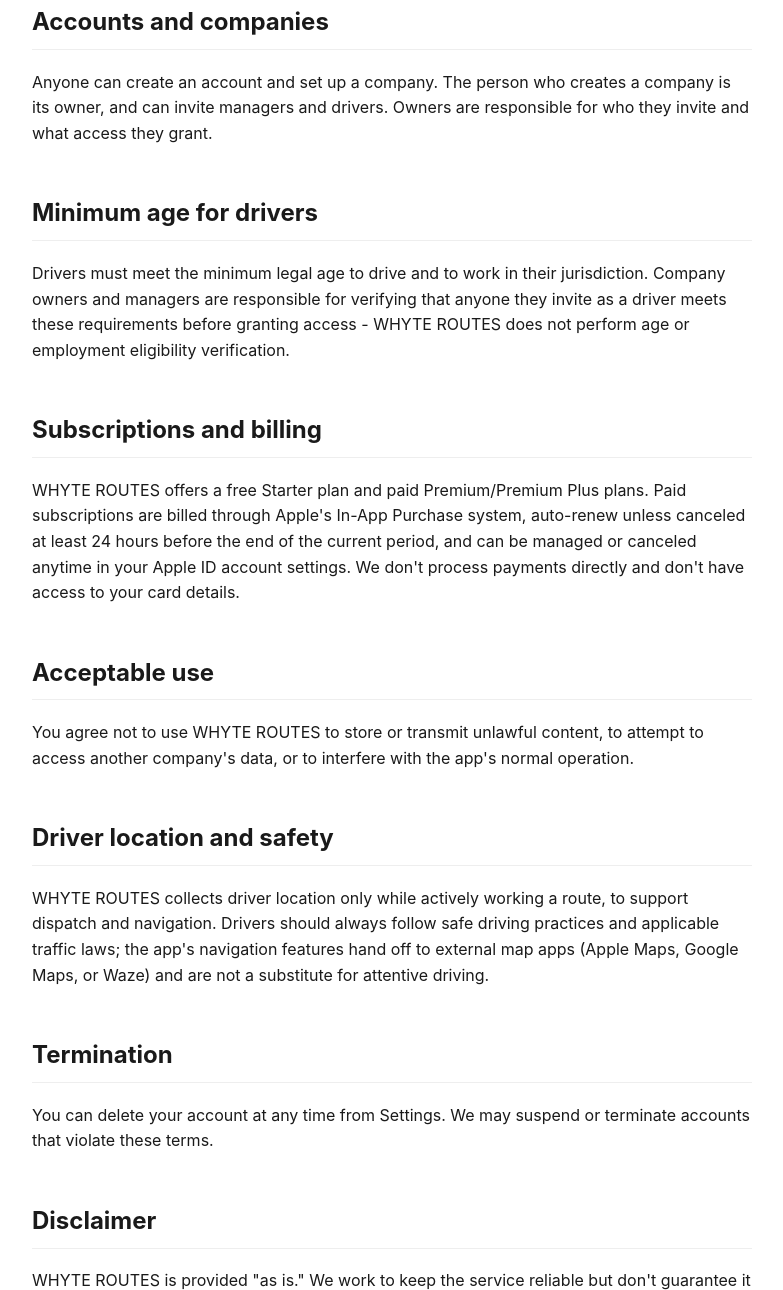
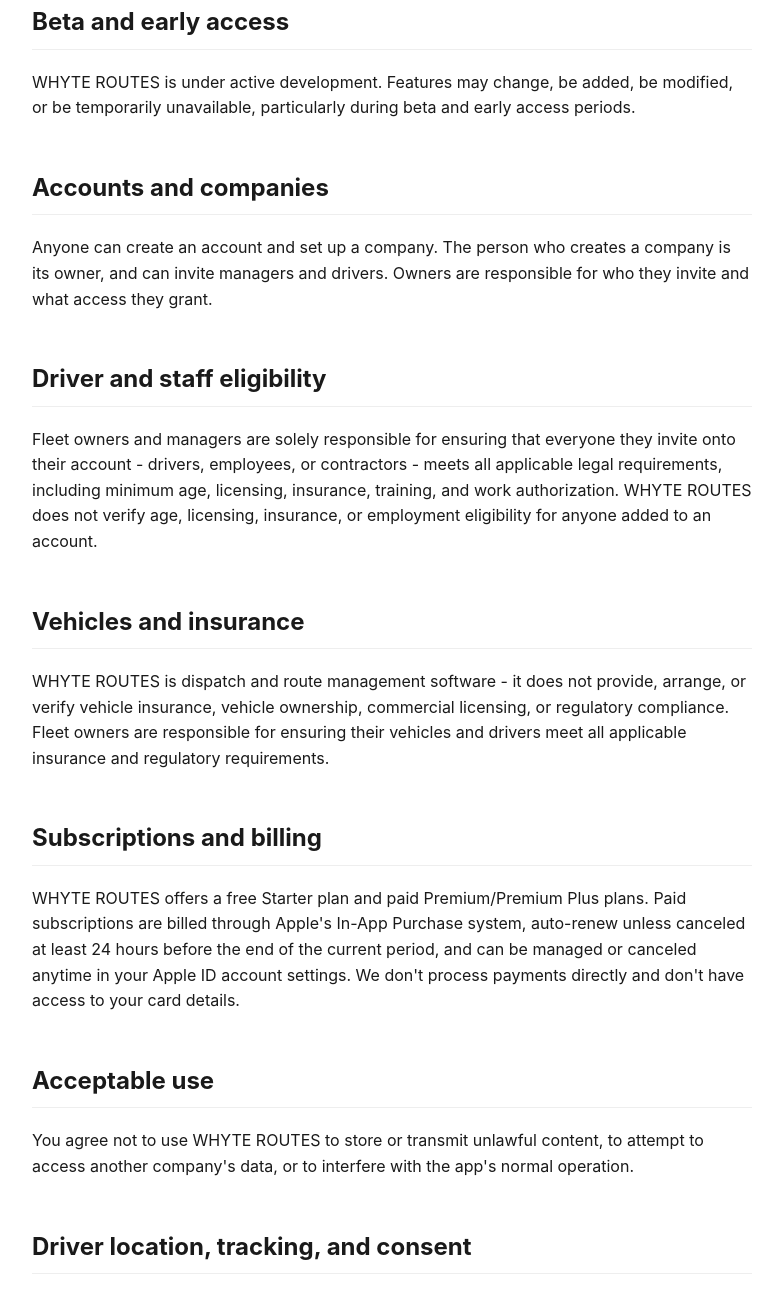
Before and after one commit to hsbizhub26-arch/whyte-routes, a plain HTML site: page hosting/terms.html in a window 1280 px wide. Shown: the part 486-1776 px from the top of the page, without its empty margins (248-1031 px from the left). Drawn offline with Linux system fonts and the light colour scheme.

Commit message:
Expand Terms of Service with fleet-operator protections
Five additions, all scoped to what the app actually does (no
overclaiming coverage WHYTE ROUTES doesn't provide):

- Driver and staff eligibility: broadens the earlier minimum-age
  clause into licensing, insurance, training, and work authorization
  generally - age was really a subset of this. Responsibility for
  verification stays on the fleet owner/manager doing the inviting,
  since the app has no way to check any of this itself.
- Vehicles and insurance: explicit disclaimer that WHYTE ROUTES
  doesn't provide, arrange, or verify insurance or commercial
  licensing - it's dispatch software, not a compliance service.
- Driver location, tracking, and consent: folds a consent
  requirement into the existing location/safety section - fleet
  admins are responsible for getting any legally required consent
  before turning on tracking or sharing location with customers.
- Customer tracking and estimates: ETAs and location data are
  estimates, not guarantees - relevant now for driver-facing ETAs
  and later once customer tracking ships.
- Beta and early access: says plainly that features can change or be
  temporarily unavailable during this phase, which is where the
  product actually is right now.

```diff
--- a/hosting/terms.html
+++ b/hosting/terms.html
@@ -22,11 +22,17 @@
 <h2>The service</h2>
 <p>WHYTE ROUTES lets a company create routes, dispatch drivers, track work in progress, and manage customer records. Company owners are responsible for the accuracy of the information they enter and for how their staff use the app.</p>
 
+<h2>Beta and early access</h2>
+<p>WHYTE ROUTES is under active development. Features may change, be added, be modified, or be temporarily unavailable, particularly during beta and early access periods.</p>
+
 <h2>Accounts and companies</h2>
 <p>Anyone can create an account and set up a company. The person who creates a company is its owner, and can invite managers and drivers. Owners are responsible for who they invite and what access they grant.</p>
 
-<h2>Minimum age for drivers</h2>
-<p>Drivers must meet the minimum legal age to drive and to work in their jurisdiction. Company owners and managers are responsible for verifying that anyone they invite as a driver meets these requirements before granting access - WHYTE ROUTES does not perform age or employment eligibility verification.</p>
+<h2>Driver and staff eligibility</h2>
+<p>Fleet owners and managers are solely responsible for ensuring that everyone they invite onto their account - drivers, employees, or contractors - meets all applicable legal requirements, including minimum age, licensing, insurance, training, and work authorization. WHYTE ROUTES does not verify age, licensing, insurance, or employment eligibility for anyone added to an account.</p>
+
+<h2>Vehicles and insurance</h2>
+<p>WHYTE ROUTES is dispatch and route management software - it does not provide, arrange, or verify vehicle insurance, vehicle ownership, commercial licensing, or regulatory compliance. Fleet owners are responsible for ensuring their vehicles and drivers meet all applicable insurance and regulatory requirements.</p>
 
 <h2>Subscriptions and billing</h2>
 <p>WHYTE ROUTES offers a free Starter plan and paid Premium/Premium Plus plans. Paid subscriptions are billed through Apple's In-App Purchase system, auto-renew unless canceled at least 24 hours before the end of the current period, and can be managed or canceled anytime in your Apple ID account settings. We don't process payments directly and don't have access to your card details.</p>
@@ -34,8 +40,11 @@
 <h2>Acceptable use</h2>
 <p>You agree not to use WHYTE ROUTES to store or transmit unlawful content, to attempt to access another company's data, or to interfere with the app's normal operation.</p>
 
-<h2>Driver location and safety</h2>
-<p>WHYTE ROUTES collects driver location only while actively working a route, to support dispatch and navigation. Drivers should always follow safe driving practices and applicable traffic laws; the app's navigation features hand off to external map apps (Apple Maps, Google Maps, or Waze) and are not a substitute for attentive driving.</p>
+<h2>Driver location, tracking, and consent</h2>
+<p>WHYTE ROUTES collects driver location only while actively working a route, to support dispatch and navigation. Company owners and managers are responsible for obtaining any consent required by law before enabling location tracking or sharing location information with customers. Drivers should always follow safe driving practices and applicable traffic laws; the app's navigation features hand off to external map apps (Apple Maps, Google Maps, or Waze) and are not a substitute for attentive driving.</p>
+
+<h2>Customer tracking and estimates</h2>
+<p>Estimated arrival times, distances, and location information shown in the app are provided for convenience and are estimates only - they may not reflect actual arrival times or current conditions.</p>
 
 <h2>Termination</h2>
 <p>You can delete your account at any time from Settings. We may suspend or terminate accounts that violate these terms.</p>
```
